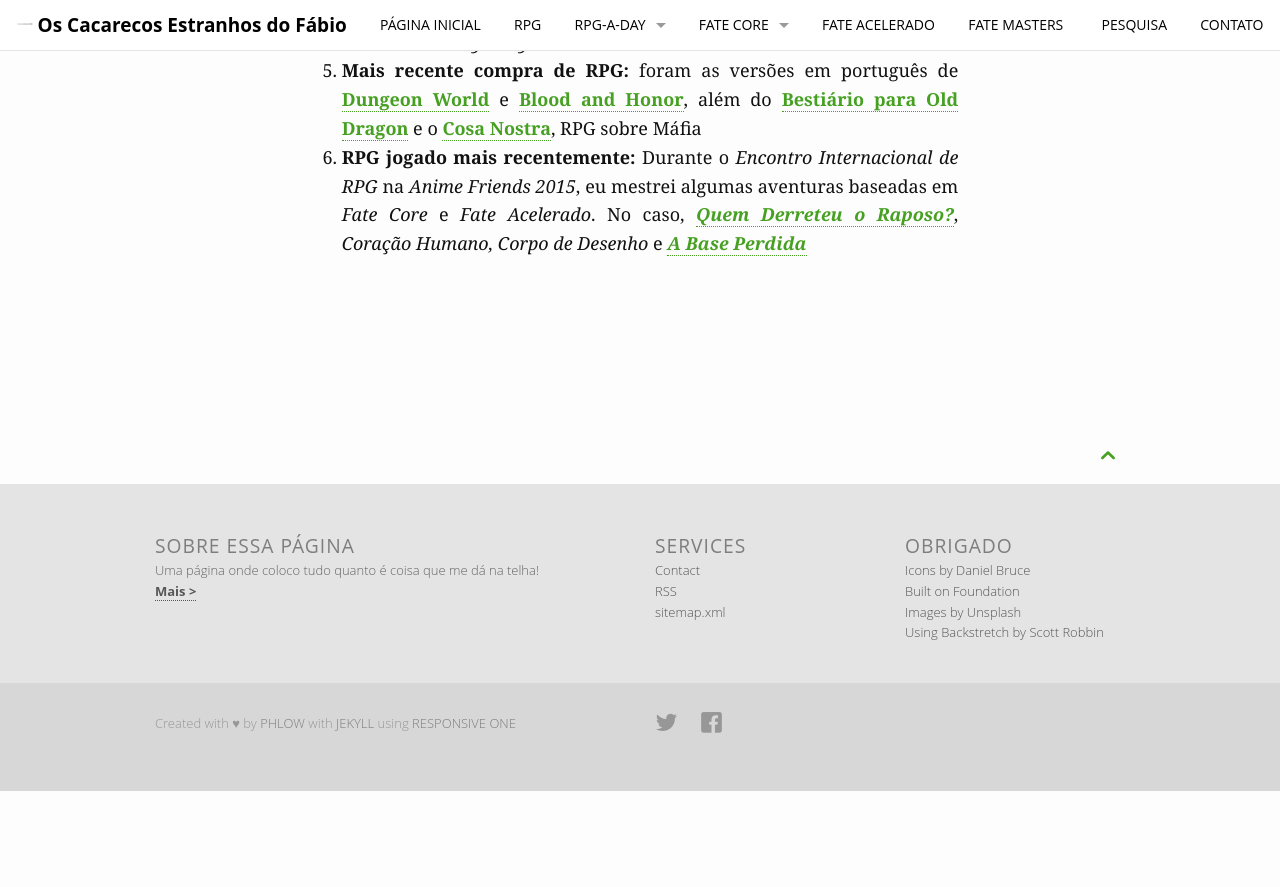
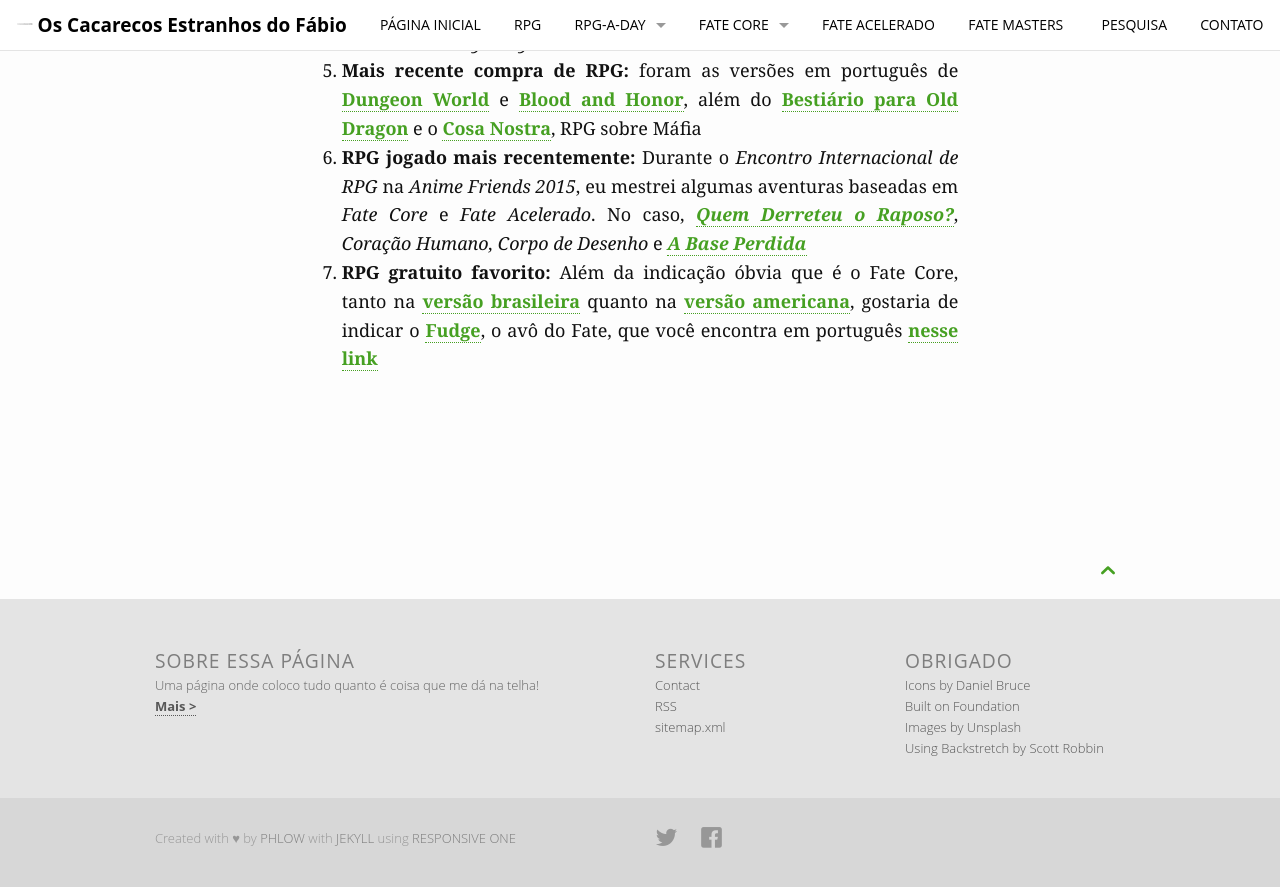
Before and after one commit to fabiocosta0305/fabiocosta0305.github.io-old, a Jekyll site: the page built from pages/rpg-a-day-2015.md, in a window 1280 px wide and 900 px high, scrolled down 1840 px. Shown: the top 887 px of the window. Built offline with Jekyll 4.4.1, drawn with Linux system fonts in a browser that asks for light colours; before the commit the page ends 2631 px from its top, so only the background shows below that.

Commit message:
Adicionado o 7Â° dia do RPG-a-Day 2015

```diff
--- a/_config.yml
+++ b/_config.yml
@@ -52,7 +52,7 @@ paginate_path: "/blog/page:num"
 # Theme works best with Kramdown (using the table of contents function)
 markdown: kramdown
 permalink: /:categories/:title/
-highlight: rouge
+#highlight: rouge
 excerpt_separator: "\n\n"
 exclude: []
 include: ['.htaccess']
--- a/pages/rpg-a-day-2015.md
+++ b/pages/rpg-a-day-2015.md
@@ -59,6 +59,10 @@ Então, vamos nessa!
    baseadas   em   _Fate   Core_   e  _Fate   Acelerado_.   No   caso,
    [_Quem Derreteu o Raposo?_][11], _Coração Humano, Corpo de Desenho_
    e [_A Base Perdida_][12]
+1. **RPG  gratuito favorito:** Além  da indicação  óbvia que é  o Fate
+   Core,    tanto     na    [versão    brasileira][1]     quanto    na
+   [versão americana][13], gostaria de indicar o [Fudge][14], o avô do
+   Fate, que você encontra em português [nesse link][15]
 
 [1]: http://autocratik.blogspot.co.uk/2015/07/standby-for-rejection.html
 [2]: http://www.catarse.me/fate
```
Also changed, not shown: other parts of pages/rpg-a-day-2015.md (+3 -0 lines), images/Zamek-Falkenstein-Galeria-01.jpg (added), images/falkdrag.JPG.jpeg (added), images/falken13.jpg (added), images/falkenstein.jpg (added).
